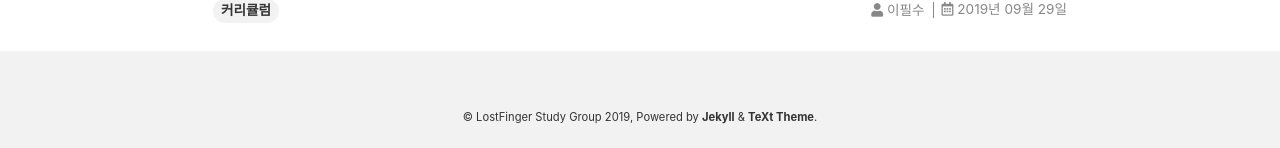
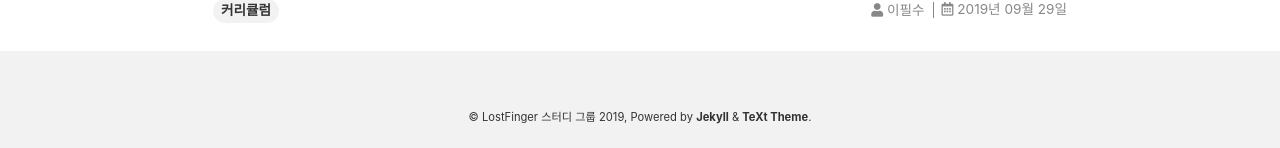
Before and after one commit to LostFinger/LostFinger.github.io, a Jekyll site: the page built from index.html, in a window 1280 px wide and 900 px high, scrolled down 878 px. Shown: the part 749-897 px from the top of the window. Built offline with Jekyll 4.4.1, drawn with Linux system fonts in a browser that asks for light colours; nearby versions of some CDN libraries; the list of posts is cut into pages by our own code; part of the change alters nothing that is shown; some of the changed text lies outside the part shown.

```diff
--- a/_config.yml
+++ b/_config.yml
@@ -20,9 +20,9 @@ text_skin: default # "default" (default), "dark", "forest", "ocean", "chocolate"
 highlight_theme: default # "default" (default), "tomorrow", "tomorrow-night", "tomorrow-night-eighties", "tomorrow-night-blue", "tomorrow-night-bright"
 url     : # the base hostname & protocol for your site e.g. https://www.someone.com
 baseurl :
-title   : LostFinger Study Group
+title   : LostFinger 스터디 그룹
 description: > # this means to ignore newlines until "Language & timezone"
-  Your Site Description
+  스터디 공간
 
 
 ## => Language and Timezone
@@ -115,10 +115,10 @@ sharing:
     id: # AddThis pubid, e.g. ra-5xxxxxxxxxxx
 
 
-## => Comments
+## => Comment
 ##############################
 comments:
-  provider: false # false (default), "disqus", "gitalk", "valine", "custom"
+  provider: gitalk # false (default), "disqus", "gitalk", "valine", "custom"
 
   ## Disqus
   disqus:
@@ -127,11 +127,11 @@ comments:
   ## Gitalk
   # please refer to https://github.com/gitalk/gitalk for more info.
   gitalk:
-    clientID    : # GitHub Application Client ID
-    clientSecret: # GitHub Application Client Secret
-    repository  : # GitHub repo
-    owner       : # GitHub repo owner
-    admin: # GitHub repo owner and collaborators, only these guys can initialize GitHub issues, IT IS A LIST.
+    clientID    : 0a0b26102da01f0b7dc4 # GitHub Application Client ID
+    clientSecret: b076ee3139f367f2c5f8d0f0559defdc9d49dfcc # GitHub Application Client Secret
+    repository  : https://github.com/LostFinger/LostFinger.github.io # GitHub repo
+    owner       : Closet # GitHub repo owner
+    admin: HaJH # GitHub repo owner and collaborators, only these guys can initialize GitHub issues, IT IS A LIST.
     # - your GitHub Id
 
   ## Valine
```
